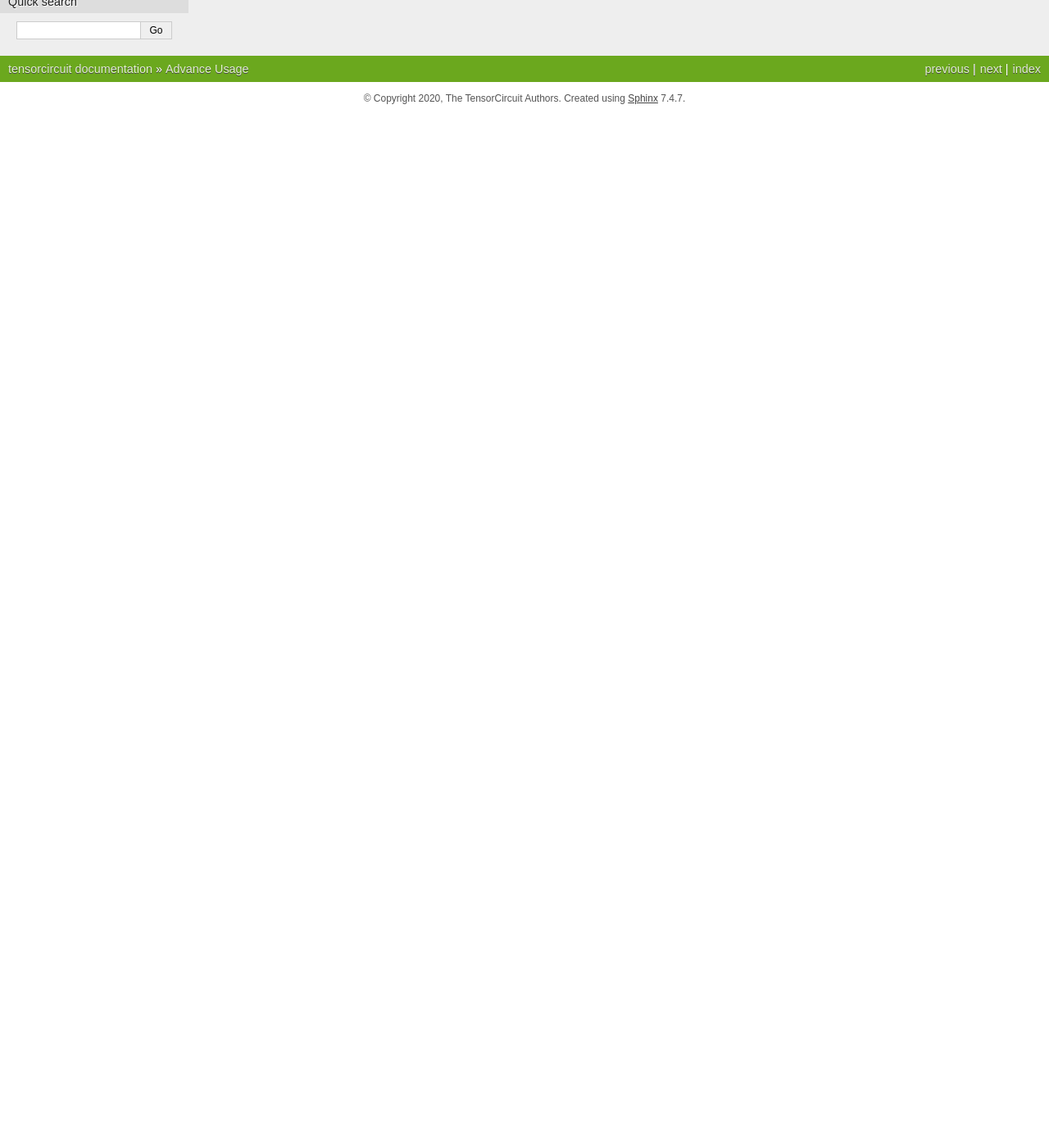
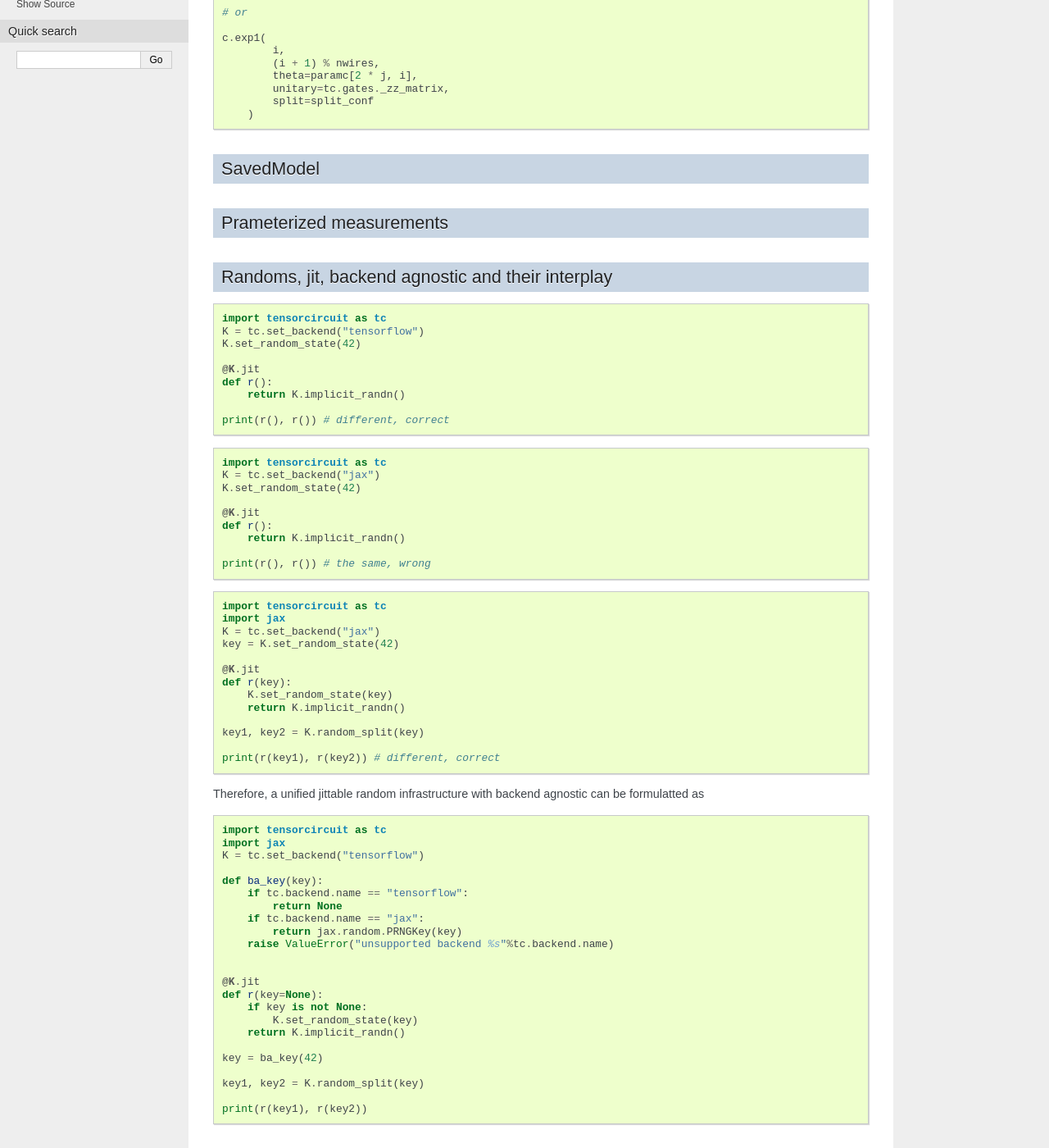
Before and after one commit to tencent-quantum-lab/tensorcircuit, a Sphinx documentation site: the page built from docs/source/advance.rst, in a window 1280 px wide and 1400 px high, scrolled down 446 px. Shown: the whole window at 82% size. Built offline with Sphinx 7.4.7, drawn with Linux system fonts in a browser that asks for light colours; before the commit the page ends 900 px from its top, so only the background shows below that; some of the changed text lies outside the part shown.

Commit message:
add some advance doc

```diff
--- a/docs/source/advance.rst
+++ b/docs/source/advance.rst
@@ -8,8 +8,104 @@ MPS simulator
 Split two-qubit gates
 -------------------------
 
+The two-qubit gates applied on the circuit can be decomposed via SVD, which may further improve the optimality the contraction path finding.
+
+`split` configuration can be set in circuit level or gate level.
+
+.. code-block:: python
+
+    split_conf = {
+        "max_singular_values": 2,  # how many singular values are kept
+        "fixed_choice": 1, # 1 for normal one, 2 for swapped one
+    }
+
+    c = tc.Circuit(nwires, split=split_conf)
+
+    # or
+
+    c.exp1(
+            i,
+            (i + 1) % nwires,
+            theta=paramc[2 * j, i],
+            unitary=tc.gates._zz_matrix,
+            split=split_conf
+        )
+
+
 SavedModel
 -----------------
 
 Prameterized measurements
 -----------------------------
+
+Randoms, jit, backend agnostic and their interplay
+--------------------------------------------------------
+
+.. code-block:: python
+
+    import tensorcircuit as tc
+    K = tc.set_backend("tensorflow")
+    K.set_random_state(42)
+
+    @K.jit
+    def r():
+        return K.implicit_randn()
+
+    print(r(), r()) # different, correct
+
+.. code-block:: python
+
+    import tensorcircuit as tc
+    K = tc.set_backend("jax")
+    K.set_random_state(42)
+
+    @K.jit
+    def r():
+        return K.implicit_randn()
+
+    print(r(), r()) # the same, wrong
+
+
+.. code-block:: python
+
+    import tensorcircuit as tc
+    import jax
+    K = tc.set_backend("jax")
+    key = K.set_random_state(42)
+
+    @K.jit
+    def r(key):
+        K.set_random_state(key)
+        return K.implicit_randn()
+
+    key1, key2 = K.random_split(key)
+
+    print(r(key1), r(key2)) # different, correct
+
+Therefore, a unified jittable random infrastructure with backend agnostic can be formulatted as
+
+.. code-block:: python
+
+    import tensorcircuit as tc
+    import jax
+    K = tc.set_backend("tensorflow")
+
+    def ba_key(key):
+        if tc.backend.name == "tensorflow":
+            return None
+        if tc.backend.name == "jax":
+            return jax.random.PRNGKey(key)
+        raise ValueError("unsupported backend %s"%tc.backend.name)
+
+
+    @K.jit
+    def r(key=None):
+        if key is not None:
+            K.set_random_state(key)
+        return K.implicit_randn()
+
+    key = ba_key(42)
+
+    key1, key2 = K.random_split(key)
+
+    print(r(key1), r(key2))
```
